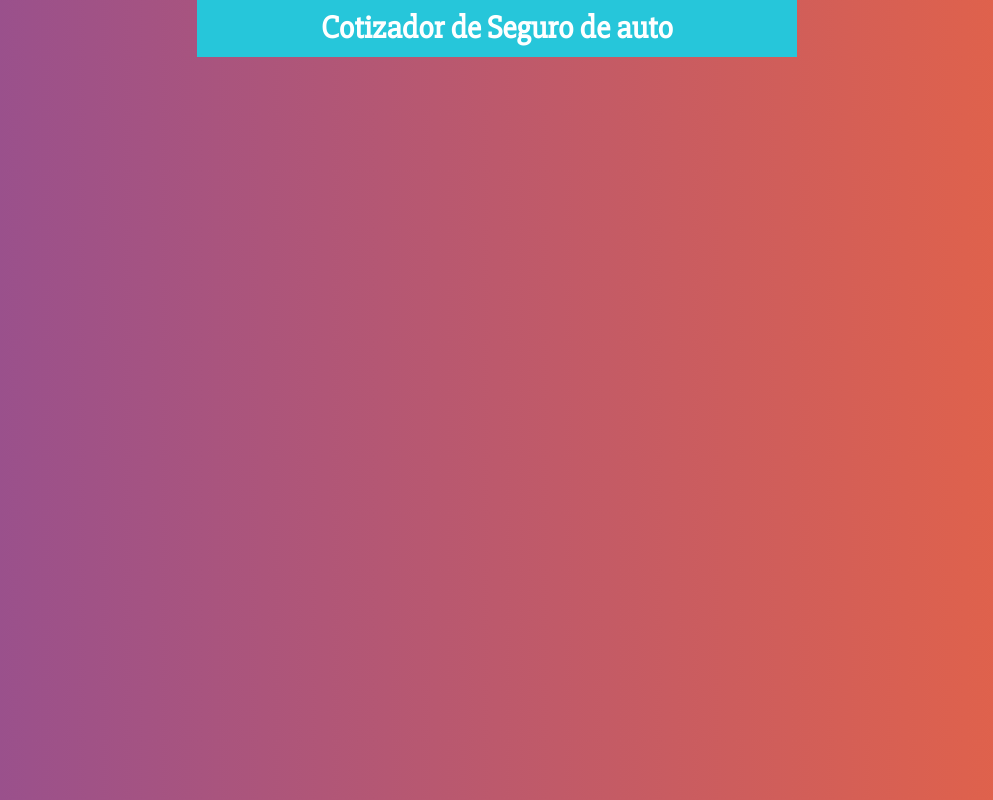
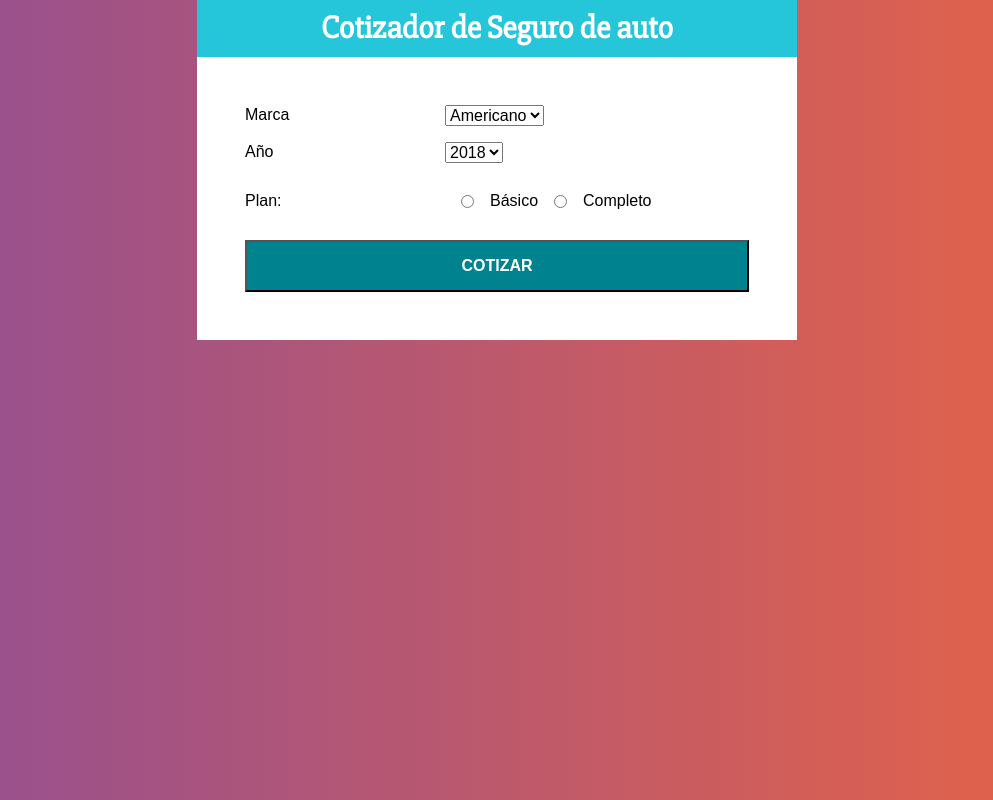
Before and after one commit to FlorenciaNodar/ReactJsPr-ctica1, a React (Create React App) app: page / in a window 1280 px wide. Shown: the whole page, without its empty margins (143-1136 px from the left). Built offline with nearby package versions, Linux system fonts and the light colour scheme.

Commit message:
Se agregó nuevo componente llamado Formulario, se exportó y se agregó en la pantalla principal App.js

```diff
--- a/src/componentes/App.js
+++ b/src/componentes/App.js
@@ -1,13 +1,17 @@
 import React, { Component } from 'react';
 import Header from './Header';
+import Formulario from './Formulario';
 class App extends Component {
   render() {
     return (
         <div className="contenedor">
-        <Header
-          titulo = "Cotizador de Seguro de auto"
-        />
+            <Header
+              titulo = "Cotizador de Seguro de auto"/>
+        <div className="contenedor-formulario">
+            <Formulario />
         </div>
+        </div>
+
     );
   }
 }
--- /dev/null
+++ b/src/componentes/Formulario.js
@@ -0,0 +1,44 @@
+import React , {Component} from 'react';
+
+class Formulario extends Component {
+render(){
+    return(
+        <form className="cotizar-auto">
+        <div className="campo">
+            <label>Marca</label>
+            <select name="marca" >
+                <option value="americano">Americano</option>
+                <option value="europeo">Europeo</option>
+                <option value="asiatico">Asiatico</option>
+            </select>
+        </div>
+
+        <div className="campo">
+            <label>Año</label>
+            <select name="year">
+                <option value="2018">2018</option>
+                <option value="2017">2017</option>
+                <option value="2016">2016</option>
+                <option value="2015">2015</option>
+                <option value="2014">2014</option>
+                <option value="2013">2013</option>
+                <option value="2012">2012</option>
+                <option value="2011">2011</option>
+                <option value="2010">2010</option>
+                <option value="2009">2009</option>
+                <option value="2008">2008</option>
+            </select>
+        </div>
+        <div className="campo">
+            <label>Plan:</label>
+            <input type="radio" name="plan" value="basico"/> Básico
+            <input type="radio" name="plan" value="completo"/> Completo
+        </div>
+
+        <button type="submit" className="boton">Cotizar</button>
+    </form>
+    )
+    }
+}
+
+export default Formulario;
```
